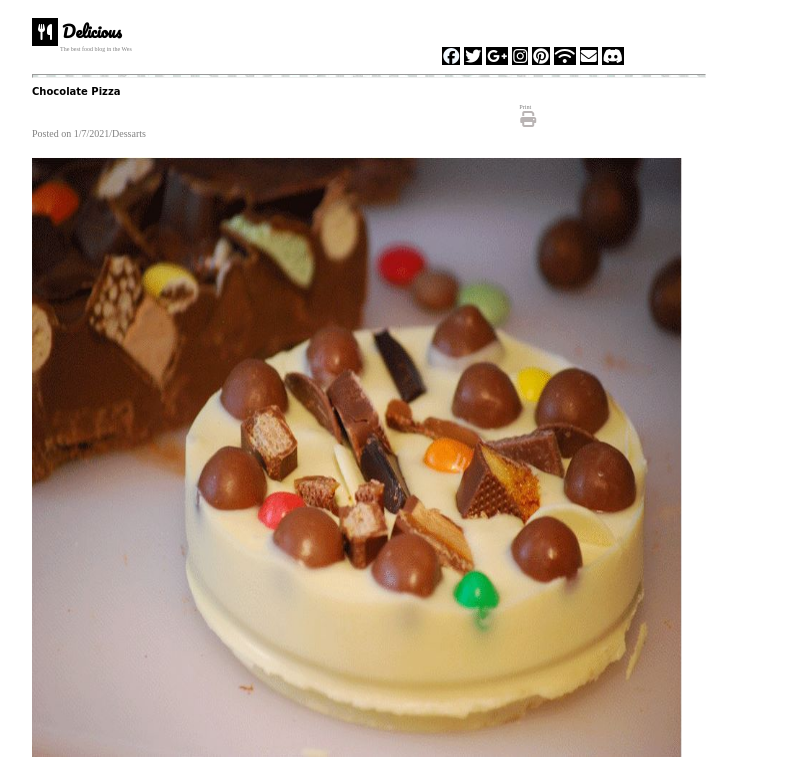
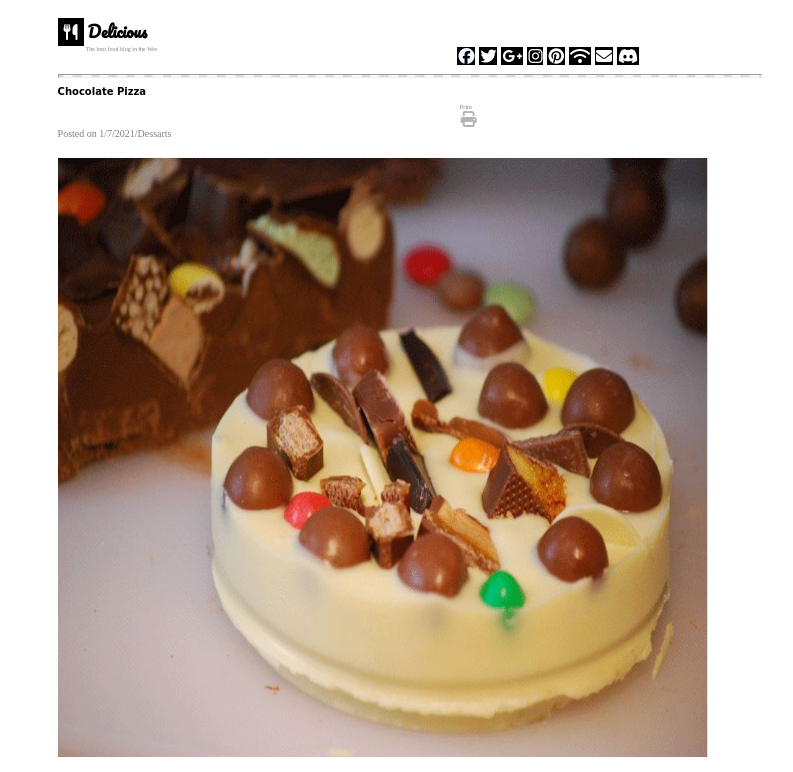
Before and after one commit to Haladieabs/mini_project, a plain HTML site: page mini_project/project.html in a window 1280 px wide. Shown: the top 772 px of the page, without its empty margins (352-1145 px from the left). Drawn offline with Linux system fonts and the light colour scheme.

Commit message:
finish task

```diff
--- a/mini_project/project.html
+++ b/mini_project/project.html
@@ -5,7 +5,7 @@
 <link rel="preconnect" href="https://fonts.gstatic.com" crossorigin>
 <link href="https://fonts.googleapis.com/css2?family=Pacifico&display=swap" rel="stylesheet">
     <style>
-        body{padding-left: 25%;padding-right: 15%;font-size: medium;margin-left: 5%;}
+        body{padding-left: 25%;padding-right: 15%;font-size: medium;margin-left: 7%;}
     </style>
     </head>
     <body>
@@ -22,11 +22,11 @@
             <i class="fa-solid fa-wifi" style="background-color: black;color: #ffffff;border: 1px solid black;"></i>
             <i class="fa-solid fa-envelope" style="background-color: black;color: #ffffff;border: 1px solid black;" ></i>
             <i class="fa-brands fa-discord" style="background-color: black;color: #ffffff;border: 1px solid black;"></i>
-        </div><hr width="670px" style="margin-right: 50%;padding: 1px; background-image: url(./49218263-abstract-wallpaper-with-light-blue-and-white-vertical-strips-seamless-colorful-background.webp);">
+        </div><hr width="700px" style="margin-right: 50%;padding: 1px; background-image: url(./49218263-abstract-wallpaper-with-light-blue-and-white-vertical-strips-seamless-colorful-background.webp);">
         <div>
             <h1 style="font-family: 'Oi', cursive;;font-size: x-small;"><b>Chocolate Pizza</b></h1>
-            <label style="margin-left:70% ;display: flex;font-size: xx-small;color: gray;"><sup><sup>Print</sup></sup></label>
-            <i class="fa-solid fa-print" style="border: 1px solid white;color: rgb(185, 180, 180); margin-left: 70%;"><sup></sup></i><br>
+            <label style="margin-left:60% ;display: flex;font-size: xx-small;color: gray;"><sup><sup>Print</sup></sup></label>
+            <i class="fa-solid fa-print" style="border: 1px solid white;color: rgb(185, 180, 180); margin-left: 60%;"><sup></sup></i><br>
             <label style="font-family: 'Lora', serif;font-size:x-small;color: gray;">Posted on 1/7/2021/Dessarts</label><br><br>
             <img src="./97c22469-682e-4355-88ff-8ac0793fcc22.jpg" alt="chocolate pizza" height="600px" width="650px" ><br><br>
             <label style="font-size: small;color: goldenrod;font-family: 'Markazi Text', serif;">
```
